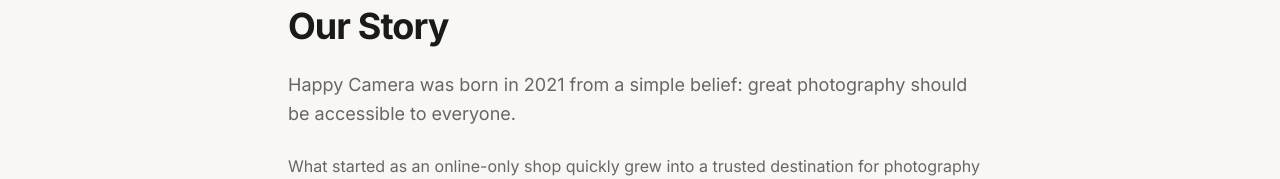
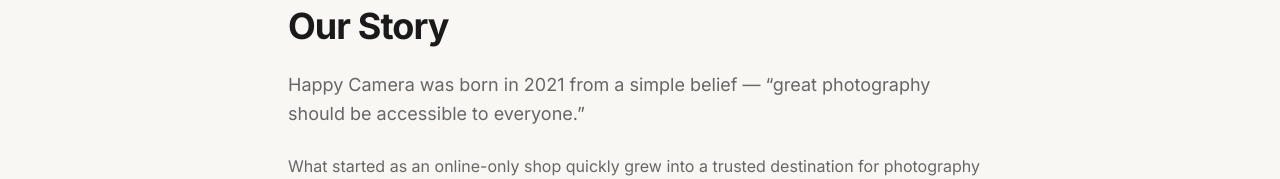
Before and after one commit to zazacoding67-sudo/happycamera, a Next.js app: page /story in a window 1280 px wide. Shown: the part 154-333 px from the top of the page. Built offline with nearby package versions, Linux system fonts and the light colour scheme; no server answers.

Commit message:
style: use em dash and quoted belief in Our Story opening line

```diff
--- a/app/story/page.tsx
+++ b/app/story/page.tsx
@@ -11,8 +11,8 @@
       <h1 className="text-4xl font-bold tracking-tight text-[#1A1A1A] mb-6">Our Story</h1>
       <div className="prose prose-sm prose-neutral max-w-none">
         <p className="text-lg leading-relaxed text-[#666]">
-          Happy Camera was born in 2021 from a simple belief: great
-          photography should be accessible to everyone.
+          Happy Camera was born in 2021 from a simple belief — &ldquo;great
+          photography should be accessible to everyone.&rdquo;
         </p>
         <p className="text-[#666] leading-relaxed mt-6">
           What started as an online-only shop quickly grew into a trusted
```
